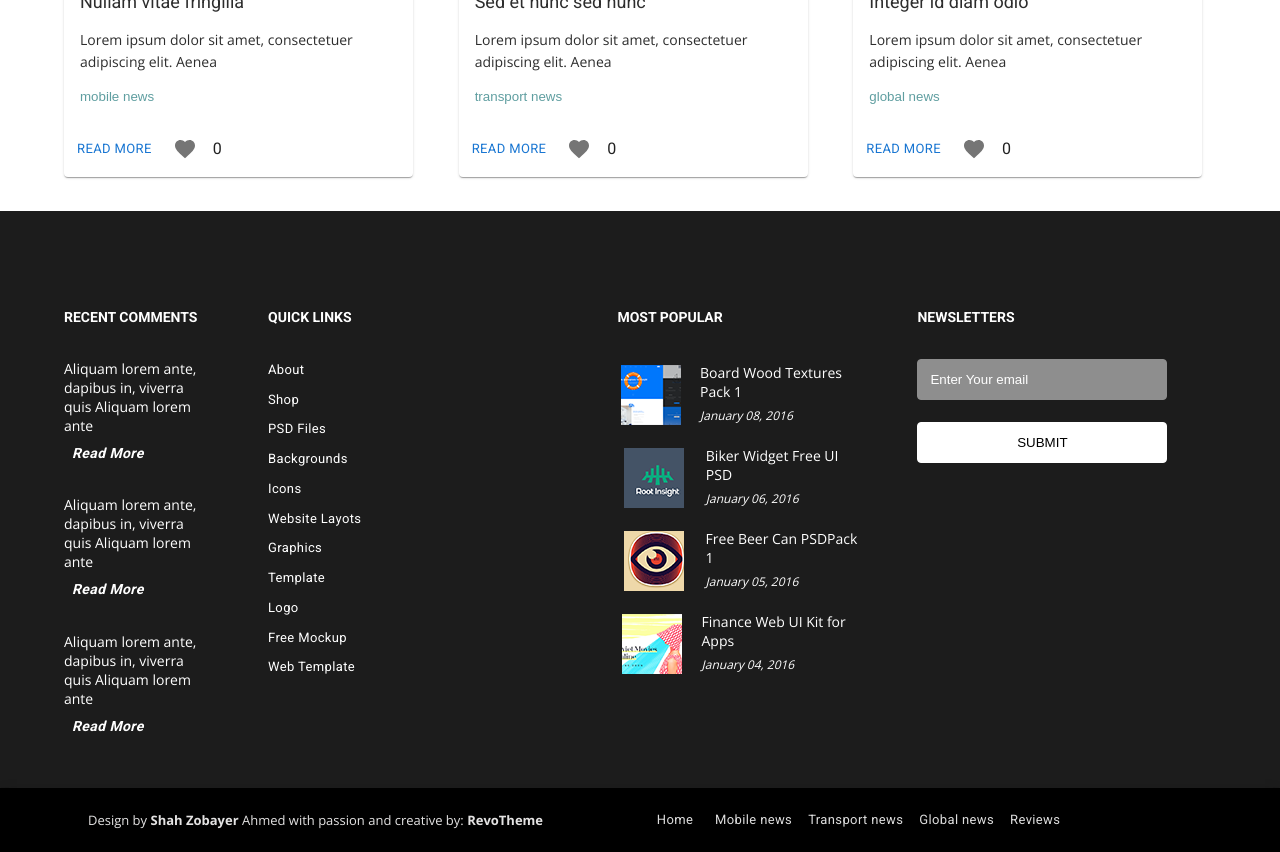
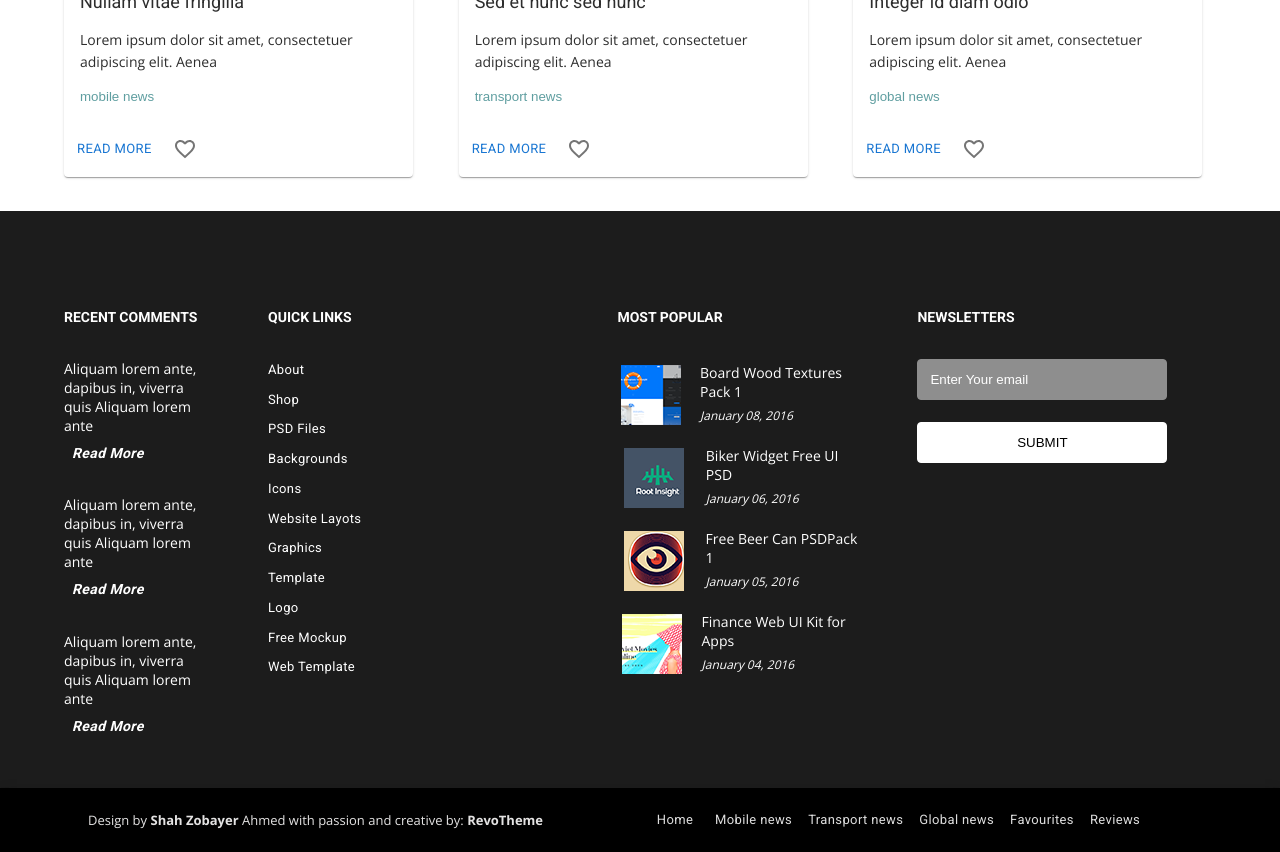
Before and after one commit to mvkochar/techno-blog, a React (Create React App) app: page / in a window 1280 px wide. Shown: the part 2180-3032 px from the top of the page. Built offline with nearby package versions, Linux system fonts and the light colour scheme.

Commit message:
add like/unlike option

```diff
--- a/src/Components/Footer/FooterBar/FooterBar.tsx
+++ b/src/Components/Footer/FooterBar/FooterBar.tsx
@@ -51,6 +51,13 @@
              Global news
             </Button>
           </Link>
+          <Link to={"/favourites"} className={"footer-link"}>
+            <Button
+              sx={{ color: "#dddddd", textTransform: "none", fontSize: "13px" }}
+            >
+              Favourites
+            </Button>
+          </Link>
           <Link to={"/reviews"} className={"footer-link"}>
             <Button
               sx={{ color: "#dddddd", textTransform: "none", fontSize: "13px" }}
--- a/src/Components/Posts/PostsListItem.tsx
+++ b/src/Components/Posts/PostsListItem.tsx
@@ -7,7 +7,7 @@
 import IconButton from "@mui/material/IconButton";
 import FavoriteIcon from "@mui/icons-material/Favorite";
 import "./PostsListItem.css";
-import { Typography } from "@mui/material";
+import FavoriteBorderIcon from '@mui/icons-material/FavoriteBorder';
 import { Link } from "react-router-dom";
 import { Comment } from "./PostsArray";
 import PostCommentsList from "./PostCommentsList";
@@ -43,17 +43,27 @@
 
 }: Props) => {
 
-  const oldLikedCount = window.localStorage.getItem(`FAVOURITE_POST_${id}`)
-  const [likedCount, setLikedCount] = React.useState(oldLikedCount ? +oldLikedCount : 0);
+  let oldLikedState : number;
+  if(window.localStorage.getItem(`FAVOURITE_POST_${id}`) !== null ) {
+     oldLikedState = 1
+  }
+  else {
+    oldLikedState = 0
+  }
+
+  const [likedState, setLikedState] = React.useState(oldLikedState);
 
   const likeClick = () => {
-    if(likedCount === 0) {
-      addFavouritePost(id)
+    console.log(likedState)
+    if(likedState === 1) {
+      setLikedState(0)
+      window.localStorage.removeItem(`FAVOURITE_POST_${id}`)
     }
-    setLikedCount((prevState) => {
-      window.localStorage.setItem(`FAVOURITE_POST_${id}`, String(prevState + 1))
-      return prevState + 1;
-    });
+    else {
+      setLikedState(1)
+      window.localStorage.setItem(`FAVOURITE_POST_${id}`, "1")
+    }
+
    };
 
   return (
@@ -85,9 +95,9 @@
           { isFavouritePrint &&
           <>
           <IconButton aria-label="add to favorites" onClick={likeClick}>
-            <FavoriteIcon />
+           { likedState ? <FavoriteIcon /> : <FavoriteBorderIcon/>}
           </IconButton>
-          <Typography>{likedCount}</Typography>
+
           </>
         }
         </CardActions>
```
Also changed, not shown: 1 other file (tests, documents, lock files or other folders).
